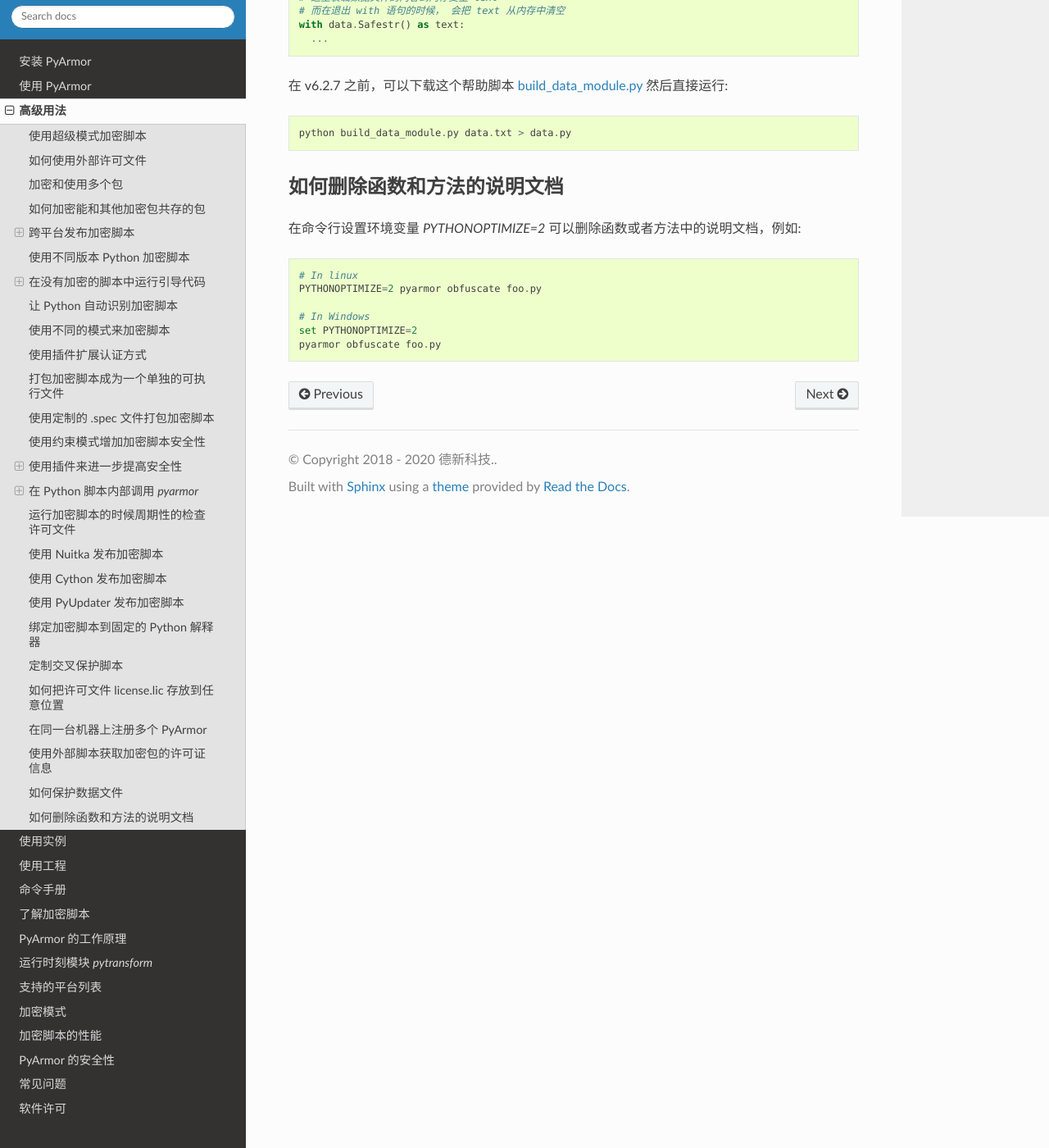
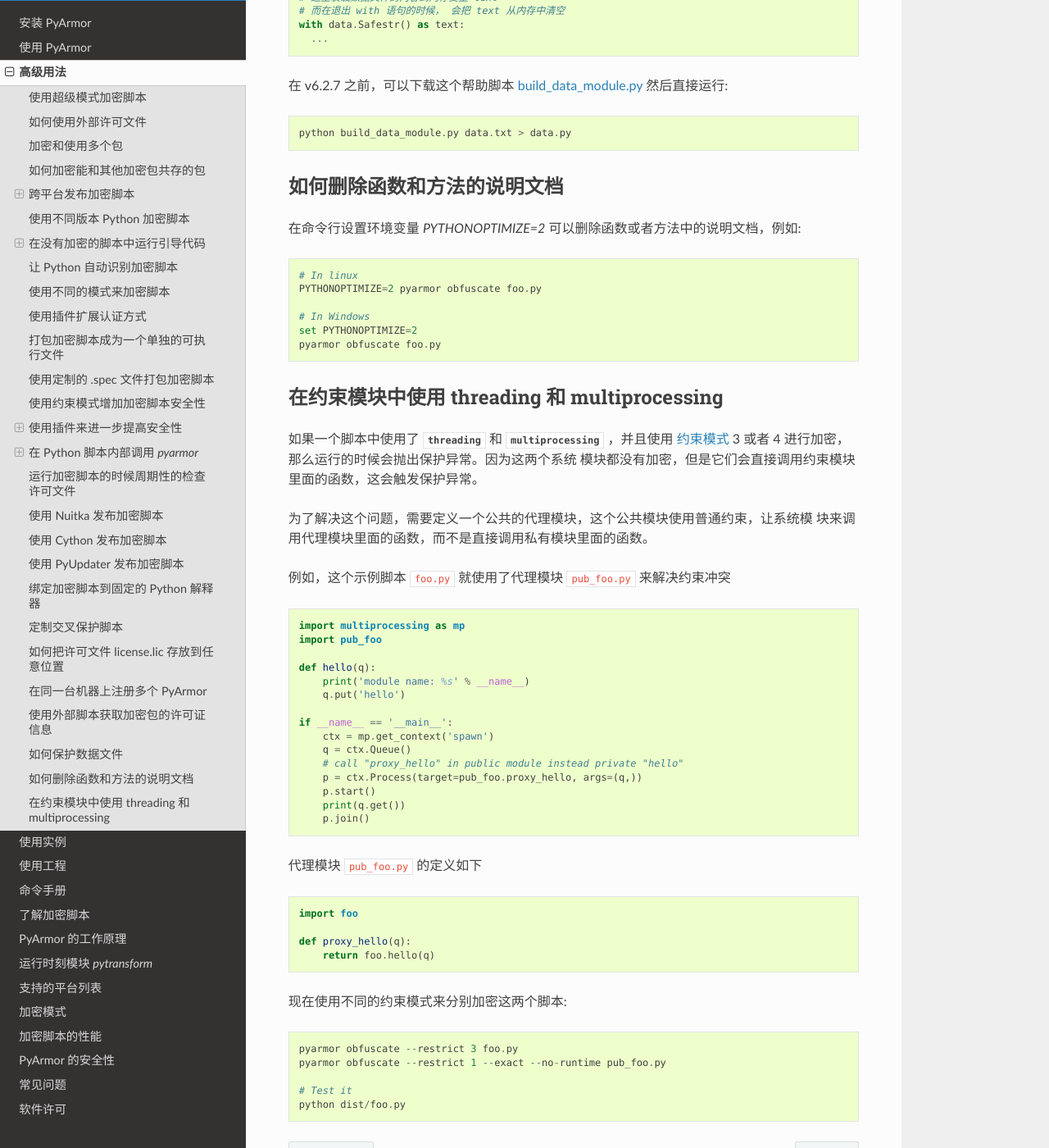
Before and after one commit to dashingsoft/pyarmor-docs-zh, a Sphinx documentation site: the page built from docs/advanced.rst, in a window 1280 px wide and 1400 px high, scrolled down 26566 px. Shown: the whole window at 82% size. Built offline with Sphinx 7.4.7 and the Read the Docs theme 2.0.0, drawn with Linux system fonts in a browser that asks for light colours.

Commit message:
Add advanced usage for restrict mode 3

```diff
--- a/docs/advanced.rst
+++ b/docs/advanced.rst
@@ -1267,4 +1267,54 @@
     set PYTHONOPTIMIZE=2
     pyarmor obfuscate foo.py
 
+.. _using restrict mode with threading and multiprocessing:
+
+在约束模块中使用 threading 和 multiprocessing
+---------------------------------------------
+
+如果一个脚本中使用了 :mod:`threading` 和 :mod:`multiprocessing` ，并且使用
+:ref:`约束模式` 3 或者 4 进行加密，那么运行的时候会抛出保护异常。因为这两个系统
+模块都没有加密，但是它们会直接调用约束模块里面的函数，这会触发保护异常。
+
+
+为了解决这个问题，需要定义一个公共的代理模块，这个公共模块使用普通约束，让系统模
+块来调用代理模块里面的函数，而不是直接调用私有模块里面的函数。
+
+例如，这个示例脚本 ``foo.py`` 就使用了代理模块 ``pub_foo.py`` 来解决约束冲突
+
+.. code:: python
+
+    import multiprocessing as mp
+    import pub_foo
+
+    def hello(q):
+        print('module name: %s' % __name__)
+        q.put('hello')
+
+    if __name__ == '__main__':
+        ctx = mp.get_context('spawn')
+        q = ctx.Queue()
+        # call "proxy_hello" in public module instead private "hello"
+        p = ctx.Process(target=pub_foo.proxy_hello, args=(q,))
+        p.start()
+        print(q.get())
+        p.join()
+
+代理模块 ``pub_foo.py`` 的定义如下
+
+.. code:: python
+
+    import foo
+
+    def proxy_hello(q):
+        return foo.hello(q)
+
+现在使用不同的约束模式来分别加密这两个脚本::
+
+    pyarmor obfuscate --restrict 3 foo.py
+    pyarmor obfuscate --restrict 1 --exact --no-runtime pub_foo.py
+
+    # Test it
+    python dist/foo.py
+
 .. include:: _common_definitions.txt
```
